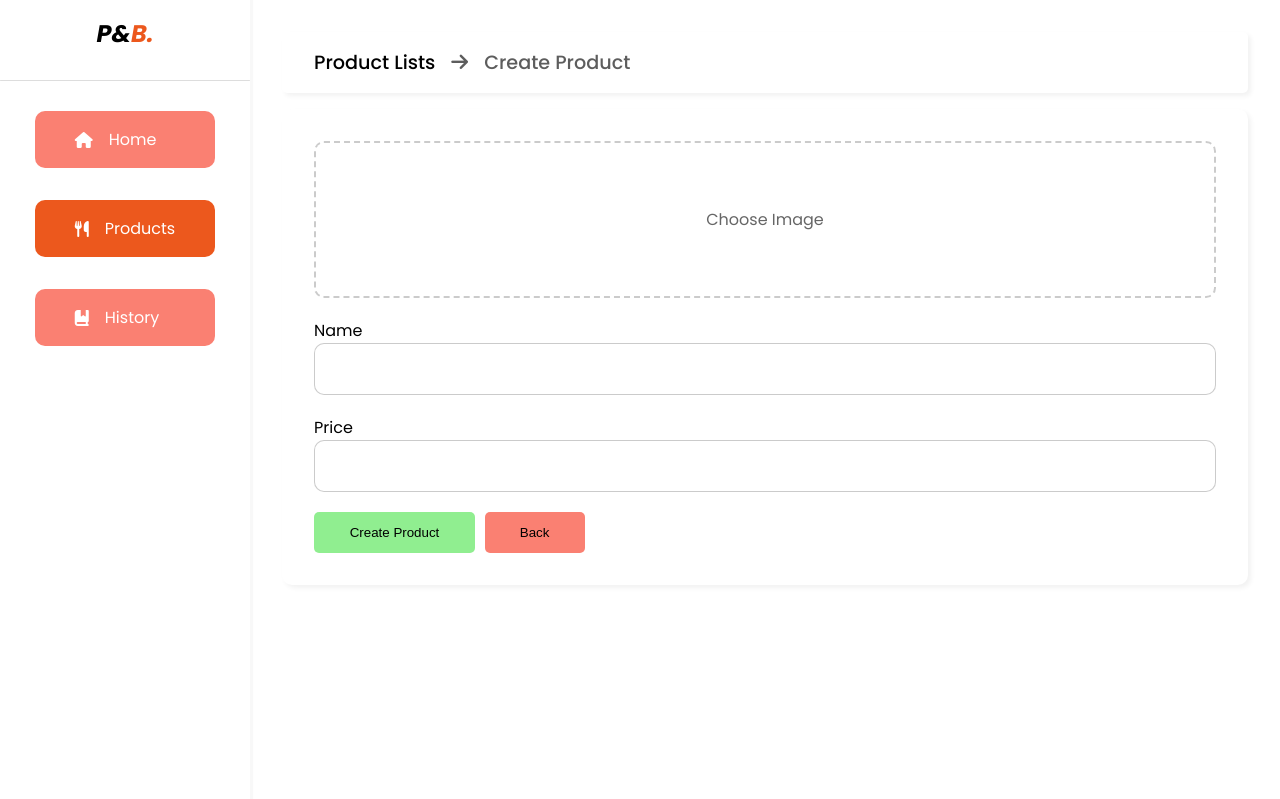
After one commit to zayennn/Dasar-Pemrogramman---UTS---Penjualan-Pembelian, a Flask app: page /products/create-product in a window 1280 px wide. The commit adds this page. Shown: the top 799 px of the page. Run offline with Flask 3, Linux system fonts and the light colour scheme; some libraries are stand-ins or nearby versions.

Commit message:
created page create product

```diff
--- a/blueprints/products/route.py
+++ b/blueprints/products/route.py
@@ -1,7 +1,11 @@
-from flask import Blueprint, render_template
+from flask import Blueprint, render_template, request
 
 products_bp = Blueprint('products', __name__, url_prefix='/products')
 
 @products_bp.route('/')
 def index() :
     return render_template('pages/products/index.html')
+
+@products_bp.route('/create-product')
+def create() :
+    return render_template('pages/products/create.html')
--- a/static/style.css
+++ b/static/style.css
@@ -195,6 +195,7 @@ nav ul a {
     display: grid;
     grid-template-columns: 1fr 1fr 1fr;
     gap: 2rem;
+    margin-top: 20px;
 }
 
 .product__card {
@@ -262,6 +263,67 @@ nav ul a {
     transform: translate(0, -5px);
 }
 
+.btn__add-product {
+    text-decoration: none;
+}
+
+.btn.btn__secondary {
+    min-width: 100px;
+    padding: 13px;
+    border-radius: 5px;
+    border: none;
+    cursor: pointer;
+    text-transform: capitalize;
+    transition: var(--transition);
+    display: block;
+    margin-left: auto;
+}
+
+/* create product */
+form {
+    width: 100%;
+    background-color: #fff;
+    box-shadow: 3px 3px 5px #0000000e;
+    border-radius: 10px;
+    padding: 2rem;
+}
+
+.form__input {
+    margin-bottom: 20px;
+}
+
+.form__input label {
+    display: block;
+    text-transform: capitalize;
+}
+
+.form__control {
+    width: 100%;
+    padding: 1rem;
+    font-size: 1rem;
+    border-radius: 10px;
+    border: 1.5px solid #00000034;
+}
+
+input[type="file"] {
+    display: none;
+}
+
+.form__input.image {
+    display: block;
+    width: 100%;
+    padding: 4rem 1rem;
+    border: 2px dashed #00000034;
+    border-radius: 10px;
+    text-align: center;
+    cursor: pointer;
+    color: #666;
+}
+
+form .btn__group {
+    width: 30%;
+}
+
 @media screen and (max-width: 992px) {
     .products__cards {
         grid-template-columns: 1fr 1fr;
--- a/templates/layouts/components/sidebar.html
+++ b/templates/layouts/components/sidebar.html
@@ -14,19 +14,19 @@
     <nav>
         <ul>
             <a href="{{ url_for('home.index') }}" class="nav__link">
-                <li class="nav__list {% if request.endpoint == 'home.index' %}active{% endif %}">
+                <li class="nav__list {% if request.endpoint.startswith('home.')%}active{% endif %}">
                     <i class="fa-solid fa-house"></i>
                     <span>home</span>
                 </li>
             </a>
             <a href="{{ url_for('products.index') }}" class="nav__link">
-                <li class="nav__list {% if request.endpoint == 'products.index' %}active{% endif %}">
+                <li class="nav__list {% if request.endpoint.startswith('products.')%}active{% endif %}">
                     <i class="fa-solid fa-utensils"></i>
                     <span>products</span>
                 </li>
             </a>
             <a href="{{ url_for('history.index') }}" class="nav__link">
-                <li class="nav__list {% if request.endpoint == 'history.index' %}active{% endif %}">
+                <li class="nav__list {% if request.endpoint.startswith('history.')%}active{% endif %}">
                     <i class="fa-solid fa-book-bookmark"></i>
                     <span>history</span>
                 </li>
--- /dev/null
+++ b/templates/pages/products/create.html
@@ -0,0 +1,30 @@
+{% extends 'layouts/index.html' %}
+
+{% block breadcrumb %}
+    <a href="{{ url_for('home.index') }}">product lists</a>
+    <i class="fa-solid fa-arrow-right"></i>
+    <span>create product</span>
+{% endblock %}
+
+{% block content %}
+    <form action="">
+        <div class="form__input image">
+            <label for="image" class="file-label">Choose Image</label>
+            <input type="file" id="image" name="image" required>
+        </div>
+        <div class="form__input">
+            <label for="name">name</label>
+            <input type="text" class="form__control" required>
+        </div>
+        <div class="form__input">
+            <label for="price">price</label>
+            <input type="number" class="form__control" required>
+        </div>
+        <div class="btn__group">
+            <button class="btn btn__primary">create product</button>
+            <a href="{{ url_for('products.index') }}">
+                <button type="button" class="btn btn__danger">back</button>
+            </a>
+        </div>
+    </form>
+{% endblock %}
```
Also changed, not shown: templates/pages/products/index.html (+3 -30 lines).
